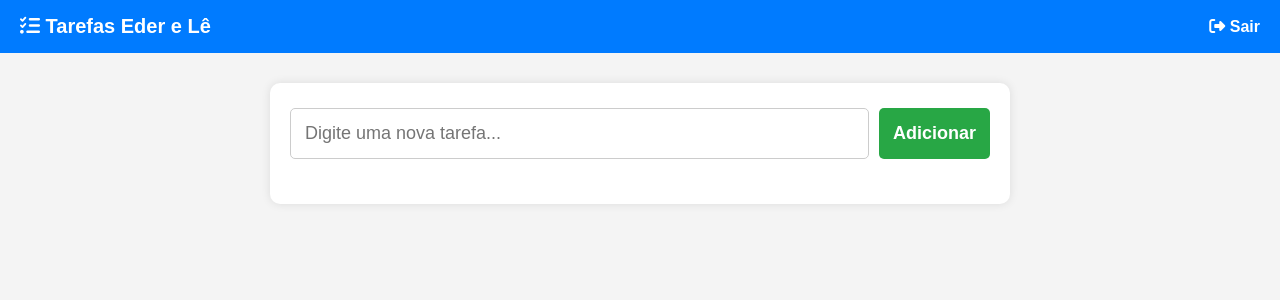
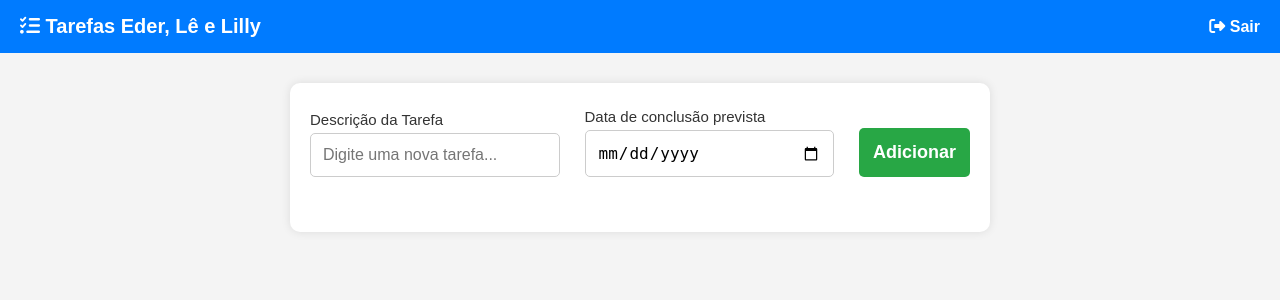
Before and after one commit to EderOliva89/sistema-tarefas-flask, a Flask app: page / in a window 1280 px wide. Shown: the top 300 px of the page. Run offline with Flask 3, Linux system fonts and the light colour scheme; the visitor is signed in with stand-in values (Sample User, id 1).

Commit message:
Melhorias visuais no index: alinhamento e layout

```diff
--- a/app.py
+++ b/app.py
@@ -1,6 +1,6 @@
 from flask import Flask, render_template, request, redirect, session
-from datetime import timedelta
-import os, json
+from datetime import datetime, timedelta
+import os, json, socket
 
 app = Flask(__name__)
 app.secret_key = "chave_super_secreta"
@@ -9,15 +9,20 @@ app.permanent_session_lifetime = timedelta(days=7)
 ARQUIVO = "dados.txt"
 tarefas = []
 
-def salvar():
-    with open(ARQUIVO, "w", encoding="utf-8") as f:
-        json.dump(tarefas, f)
-
+# Carrega as tarefas do arquivo e garante os campos novos
 def carregar():
     global tarefas
     if os.path.exists(ARQUIVO):
         with open(ARQUIVO, "r", encoding="utf-8") as f:
             tarefas.extend(json.load(f))
+    for t in tarefas:
+        t.setdefault("data_criacao", "??/??/????")
+        t.setdefault("data_conclusao", "")
+
+# Salva as tarefas no arquivo
+def salvar():
+    with open(ARQUIVO, "w", encoding="utf-8") as f:
+        json.dump(tarefas, f)
 
 carregar()
 
@@ -43,15 +48,32 @@ def logout():
 def index():
     if not session.get("logado"):
         return redirect("/login")
-    return render_template("index.html", tarefas=tarefas)
+    return render_template("index.html", tarefas=tarefas, hoje=datetime.today().date())
 
 @app.route("/adicionar", methods=["POST"])
 def adicionar():
     if not session.get("logado"):
         return redirect("/login")
+
     texto = request.form.get("tarefa")
+    data_conclusao = request.form.get("data_conclusao")
+
     if texto:
-        tarefas.append({"texto": texto, "feito": False, "favorito": False})
+        if data_conclusao:
+            try:
+                data_conclusao_formatada = datetime.strptime(data_conclusao, "%Y-%m-%d").strftime("%d/%m/%Y")
+            except ValueError:
+                data_conclusao_formatada = ""
+        else:
+            data_conclusao_formatada = ""
+
+        tarefas.append({
+            "texto": texto,
+            "feito": False,
+            "favorito": False,
+            "data_criacao": datetime.now().strftime("%d/%m/%Y"),
+            "data_conclusao": data_conclusao_formatada
+        })
         salvar()
     return redirect("/")
 
@@ -86,14 +108,29 @@ def favoritar(index):
 def editar(index):
     if not session.get("logado"):
         return redirect("/login")
+
     if request.method == "POST":
         novo_texto = request.form.get("tarefa")
+        nova_data = request.form.get("data_conclusao")
+
         if novo_texto:
             tarefas[index]["texto"] = novo_texto
-            salvar()
+
+        if nova_data:
+            try:
+                data_formatada = datetime.strptime(nova_data, "%Y-%m-%d").strftime("%d/%m/%Y")
+                tarefas[index]["data_conclusao"] = data_formatada
+            except ValueError:
+                tarefas[index]["data_conclusao"] = ""
+        else:
+            tarefas[index]["data_conclusao"] = ""
+
+        salvar()
         return redirect("/")
+
     return render_template("editar.html", index=index, tarefa=tarefas[index])
 
+# 🔁 Rodar localmente com host adaptável
 if __name__ == "__main__":
-    port = int(os.environ.get("PORT", 5000))
-    app.run(debug=True, host="0.0.0.0", port=port)
+    local = socket.gethostname().lower().startswith("thiago") or "localhost" in socket.gethostname().lower()
+    app.run(debug=True, host="127.0.0.1" if local else "0.0.0.0", port=5000)
--- a/templates/index.html
+++ b/templates/index.html
@@ -9,6 +9,10 @@
   <meta name="theme-color" content="#007BFF">
   <link rel="stylesheet" href="https://cdnjs.cloudflare.com/ajax/libs/font-awesome/6.5.0/css/all.min.css">
   <style>
+    * {
+      box-sizing: border-box;
+    }
+
     body {
       font-family: Arial, sans-serif;
       margin: 0;
@@ -49,17 +53,28 @@
 
     form {
       display: flex;
-      gap: 10px;
-      margin-bottom: 20px;
+      flex-direction: column;
+      gap: 15px;
+      margin-bottom: 30px;
+    }
+
+    label {
+      font-size: 15px;
+      margin-bottom: 5px;
+      color: #333;
+    }
+
+    .form-group {
+      display: flex;
       flex-direction: column;
     }
 
-    input[type="text"] {
-      padding: 14px;
-      font-size: 18px;
+    input[type="text"],
+    input[type="date"] {
+      padding: 12px;
+      font-size: 16px;
       border: 1px solid #ccc;
       border-radius: 5px;
-      width: 100%;
     }
 
     button {
@@ -102,21 +117,25 @@
     @media (min-width: 600px) {
       form {
         flex-direction: row;
+        align-items: flex-end;
+        flex-wrap: wrap;
       }
 
-      input[type="text"] {
+      .form-group {
         flex: 1;
+        margin-right: 10px;
       }
 
       button {
         width: auto;
+        margin-top: 0;
       }
     }
 
     @media (prefers-color-scheme: dark) {
       body {
         background-color: #121212;
-        color: #fff;
+        color: white;
       }
 
       .container {
@@ -135,13 +154,17 @@
       li {
         border-bottom: 1px solid #444;
       }
+
+      label {
+        color: #ccc;
+      }
     }
   </style>
 </head>
 <body>
 
 <header>
-  <h1><i class="fa-solid fa-list-check"></i> Tarefas Eder e Lê</h1>
+  <h1><i class="fa-solid fa-list-check"></i> Tarefas Eder, Lê e Lilly</h1>
   <div>
     <a href="/logout"><i class="fa-solid fa-right-from-bracket"></i> Sair</a>
   </div>
@@ -149,14 +172,38 @@
 
 <div class="container">
   <form action="/adicionar" method="POST">
-    <input type="text" name="tarefa" placeholder="Digite uma nova tarefa..." required>
+    <div class="form-group">
+      <label for="tarefa">Descrição da Tarefa</label>
+      <input type="text" name="tarefa" id="tarefa" placeholder="Digite uma nova tarefa..." required>
+    </div>
+    <div class="form-group">
+      <label for="data_conclusao">Data de conclusão prevista</label>
+      <input type="date" name="data_conclusao" id="data_conclusao">
+    </div>
     <button type="submit">Adicionar</button>
   </form>
 
   <ul>
     {% for tarefa in tarefas %}
     <li>
-      <span class="{% if tarefa.feito %}done{% endif %}">{{ tarefa.texto }}</span>
+      <div>
+        <span class="{% if tarefa.feito %}done{% endif %}">{{ tarefa.texto }}</span><br>
+        <small>
+          Criada em: {{ tarefa.data_criacao }}<br>
+          {% if tarefa.data_conclusao %}
+            {% set dt = tarefa.data_conclusao %}
+            {% set dt_venc = dt.split('/') %}
+            {% set vencida = dt_venc[2]|int < hoje.year or
+                             (dt_venc[2]|int == hoje.year and dt_venc[1]|int < hoje.month) or
+                             (dt_venc[2]|int == hoje.year and dt_venc[1]|int == hoje.month and dt_venc[0]|int < hoje.day) %}
+            {% if vencida and not tarefa.feito %}
+              <span style="color: red;">Vencida: {{ tarefa.data_conclusao }}</span>
+            {% else %}
+              Data de conclusão prevista: {{ tarefa.data_conclusao }}
+            {% endif %}
+          {% endif %}
+        </small>
+      </div>
       <div class="actions">
         <a href="/concluir/{{ loop.index0 }}" title="Concluir"><i class="fa-solid fa-check" style="color:green;"></i></a>
         <a href="/editar/{{ loop.index0 }}" title="Editar"><i class="fa-solid fa-pen" style="color:blue;"></i></a>
```
Also changed, not shown: templates/editar.html (+37 -9 lines).
